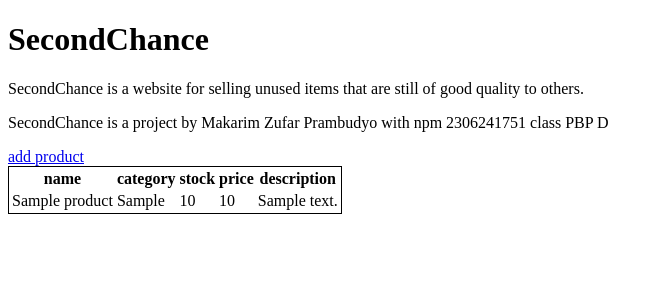
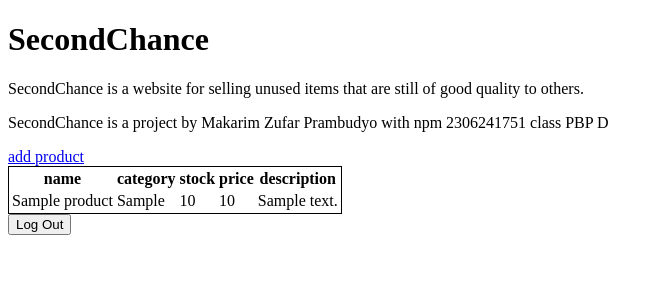
Before and after one commit to MakarimZufar/SecondChance, a Django app: page / in a window 1280 px wide. Shown: the top 300 px of the page, without its empty margins (0-663 px from the left). Run offline with Django 5.2, Linux system fonts and the light colour scheme; tables that the repository leaves empty hold one stand-in row (values such as "Sample post").

Commit message:
menyelesaikan fungsi log out

```diff
--- a/main/templates/main.html
+++ b/main/templates/main.html
@@ -35,5 +35,8 @@
         {% endfor %}
     </tbody>
 </table>
+<a href="{% url "main:logout" %}">
+    <button>Log Out</button>
+</a>
 
 {% endblock %}
--- a/main/urls.py
+++ b/main/urls.py
@@ -1,5 +1,5 @@
 from django.urls import path
-from main.views import show_main, show_xml, show_xml_by_id, show_json, show_json_by_id,add_product, registraion, user_login
+from main.views import show_main, show_xml, show_xml_by_id, show_json, show_json_by_id,add_product, registraion, user_login, user_logout
 
 app_name = "main"
 
@@ -12,4 +12,5 @@ urlpatterns = [
     path('json/<str:id>/', show_json_by_id, name="show_json_by_id"),
     path('registration/', registraion, name="registration"),
     path('login/', user_login, name="login"),
+    path('logout/', user_logout, name="logout"),
 ]
--- a/main/views.py
+++ b/main/views.py
@@ -74,3 +74,8 @@ def user_login(request):
             messages.error(request, "Invalid username or password.")
     form = AuthenticationForm()
     return render(request, 'login.html', {'form': form})
+
+def user_logout(request):
+    logout(request)
+    messages.info(request, "You have successfully logged out.")
+    return redirect('main:login')
```
